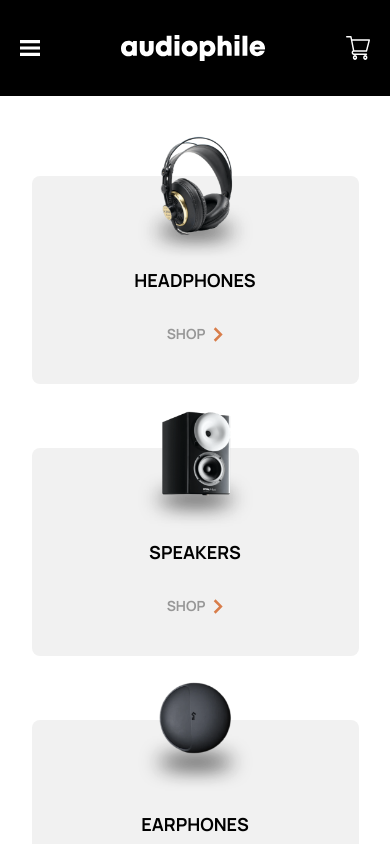
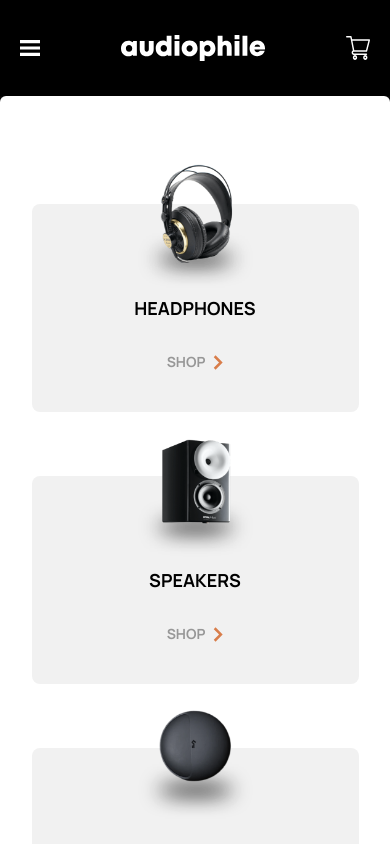
Before and after one commit to JaacielBriseo/audiophile-ecommerce, a Next.js app: page / in a window 390 px wide. Both pictures are taken after a click on the button "Mobile menu toggler". Built offline with nearby package versions, Linux system fonts and the light colour scheme.

Commit message:
Hero section - Mobile menu useEffect add to close menu if window width is > 1024 for responsiveness

```diff
--- a/app/globals.css
+++ b/app/globals.css
@@ -1,3 +1,18 @@
 @tailwind base;
 @tailwind components;
 @tailwind utilities;
+
+@layer utilities {
+  @variants responsive {
+    /* Hide scrollbar for Chrome, Safari and Opera */
+    .no-scrollbar::-webkit-scrollbar {
+        display: none;
+    }
+
+    /* Hide scrollbar for IE, Edge and Firefox */
+    .no-scrollbar {
+        -ms-overflow-style: none;  /* IE and Edge */
+        scrollbar-width: none;  /* Firefox */
+    }
+  }
+}
--- a/app/page.tsx
+++ b/app/page.tsx
@@ -1,7 +1,9 @@
+import { Hero } from '@/components/Hero';
+
 export default function Home() {
 	return (
-	<main>
-    HomePage
-  </main>
+		<main>
+			<Hero />
+		</main>
 	);
 }
--- a/components/CategoriesRoutes.tsx
+++ b/components/CategoriesRoutes.tsx
@@ -4,7 +4,7 @@ import Link from 'next/link';
 
 export const CategoriesRoutes = () => {
 	return (
-		<ul className='flex flex-col items-center space-y-16 w-screen py-20'>
+		<ul className='flex flex-col items-center space-y-16 py-20 md:flex-row md:space-y-0 md:gap-x-5'>
 			{routes.map(({ href, label, image }) => {
 				if (href === '/') return null;
 				return (
--- /dev/null
+++ b/components/Hero.tsx
@@ -0,0 +1,18 @@
+import { LinkButton } from './LinkButton';
+
+export const Hero = () => {
+	return (
+		<section className='bg-heroMobile bg-cover bg-center bg-no-repeat h-[611px] md:bg-heroTablet lg:bg-heroDesktop lg:h-[700px]'>
+			<div className='flex flex-col items-center justify-center gap-y-3 h-full w-10/12 mx-auto md:gap-y-5 lg:mx-0 lg:w-1/2'>
+				<h3 className='uppercase text-black-400 tracking-widest text-lg md:text-xl'>new product</h3>
+				<h1 className='uppercase text-white-100 font-bold text-4xl w-10/12 text-center leading-relaxed tracking-widest md:text-5xl'>
+					XX99 Mark II HeadphoneS
+				</h1>
+				<p className='text-black-200 text-center w-10/12 leading-relaxed tracking-widest mb-5 md:w-9/12 md:mt-3'>
+					Experience natural, lifelike audio and exceptional build quality made for the passionate music enthusiast.
+				</p>
+				<LinkButton href='/products/xx99_markii' text='see product' primary />
+			</div>
+		</section>
+	);
+};
--- /dev/null
+++ b/components/LinkButton.tsx
@@ -0,0 +1,21 @@
+import clsx from 'clsx';
+import Link from 'next/link';
+
+interface Props {
+	href: string;
+	text: string;
+	primary?: boolean;
+}
+export const LinkButton = ({ href, text, primary }: Props) => {
+	return (
+		<Link
+			href={href}
+			className={clsx(
+				'text-center uppercase px-6 py-4',
+				primary &&
+					'bg-orange-600 text-white-100 font-medium tracking-wider hover:bg-orange-300 hover:text-white-400 transition duration-150'
+			)}>
+			{text}
+		</Link>
+	);
+};
--- a/components/MobileMenu.tsx
+++ b/components/MobileMenu.tsx
@@ -1,12 +1,18 @@
 'use client';
 
+import { useEffect, useState } from 'react';
 import Image from 'next/image';
 import { Modal } from './Modal';
-import { useState } from 'react';
 import { CategoriesRoutes } from './CategoriesRoutes';
+import { useWindowSize } from '@/hooks/useWindowSize';
 
 export const MobileMenu = () => {
 	const [isMobileMenuOpen, setIsMobileMenuOpen] = useState(false);
+	const { width } = useWindowSize();
+	useEffect(() => {
+		width && width >= 1024 && setIsMobileMenuOpen(false);
+	}, [width]);
+
 	return (
 		<>
 			<button
@@ -16,7 +22,7 @@ export const MobileMenu = () => {
 				<Image src='/assets/shared/icon-hamburger.svg' alt='Hamburger Icon' width={0} height={0} className='w-5 h-4' />
 			</button>
 			{isMobileMenuOpen && (
-				<Modal onClose={() => setIsMobileMenuOpen(false)}>
+				<Modal onClose={() => setIsMobileMenuOpen(false)} fullScreen>
 					<CategoriesRoutes />
 				</Modal>
 			)}
--- a/components/Modal.tsx
+++ b/components/Modal.tsx
@@ -1,23 +1,34 @@
 'use client';
 
+import clsx from 'clsx';
 import { PropsWithChildren, useEffect, useState } from 'react';
 import { createPortal } from 'react-dom';
 
 interface Props {
 	children: React.ReactNode;
 	onClose: () => void;
+	fullScreen?: boolean;
 }
 
-export const Modal = ({ children, onClose }: Props) => {
+export const Modal = ({ children, fullScreen, onClose }: Props) => {
 	const [mounted, setMounted] = useState(false);
 
 	useEffect(() => setMounted(true), []);
+	useEffect(() => {
+		document.body.classList.add('overflow-hidden');
+		return () => document.body.classList.remove('overflow-hidden');
+	}, []);
 
 	return mounted
 		? createPortal(
 				<>
-					<div onClick={onClose} className='fixed inset-0 bg-black-900/70 mt-24'>
-						<div className='bg-white-100 w-full h-full overflow-auto'>{children}</div>
+					<div onClick={onClose} className='fixed inset-0 bg-black-900/70 mt-24' />
+					<div
+						className={clsx(
+							'bg-white-100 fixed p-7 rounded-md',
+							fullScreen ? 'top-24 w-full h-full md:h-auto' : 'inset-20'
+						)}>
+						<div className='flex flex-col justify-between h-full overflow-auto no-scrollbar'>{children}</div>
 					</div>
 				</>,
 				document.body
--- /dev/null
+++ b/hooks/useWindowSize.ts
@@ -0,0 +1,25 @@
+import { useEffect, useState } from 'react';
+
+export interface WindowSize {
+	width: number | undefined;
+	height: number | undefined;
+}
+
+export const useWindowSize = (): WindowSize => {
+	const [windowSize, setWindowSize] = useState<WindowSize>({
+		width: undefined,
+		height: undefined,
+	});
+	useEffect(() => {
+		const handleResize = () => {
+			setWindowSize({
+				width: window.innerWidth,
+				height: window.innerHeight,
+			});
+		};
+		window.addEventListener('resize', handleResize);
+		handleResize();
+		return () => window.removeEventListener('resize', handleResize);
+	}, []);
+	return windowSize;
+};
--- a/tailwind.config.js
+++ b/tailwind.config.js
@@ -27,7 +27,13 @@ module.exports = {
 				900: '#000000',
 			},
 		},
-		extend: {},
+		extend: {
+			backgroundImage:{
+				heroMobile:`url('/assets/home/mobile/image-header.jpg')`,
+				heroTablet:`url('/assets/home/tablet/image-header.jpg')`,
+				heroDesktop:`url('/assets/home/desktop/image-hero.jpg')`,
+			}
+		},
 	},
 	plugins: [],
 };
```
